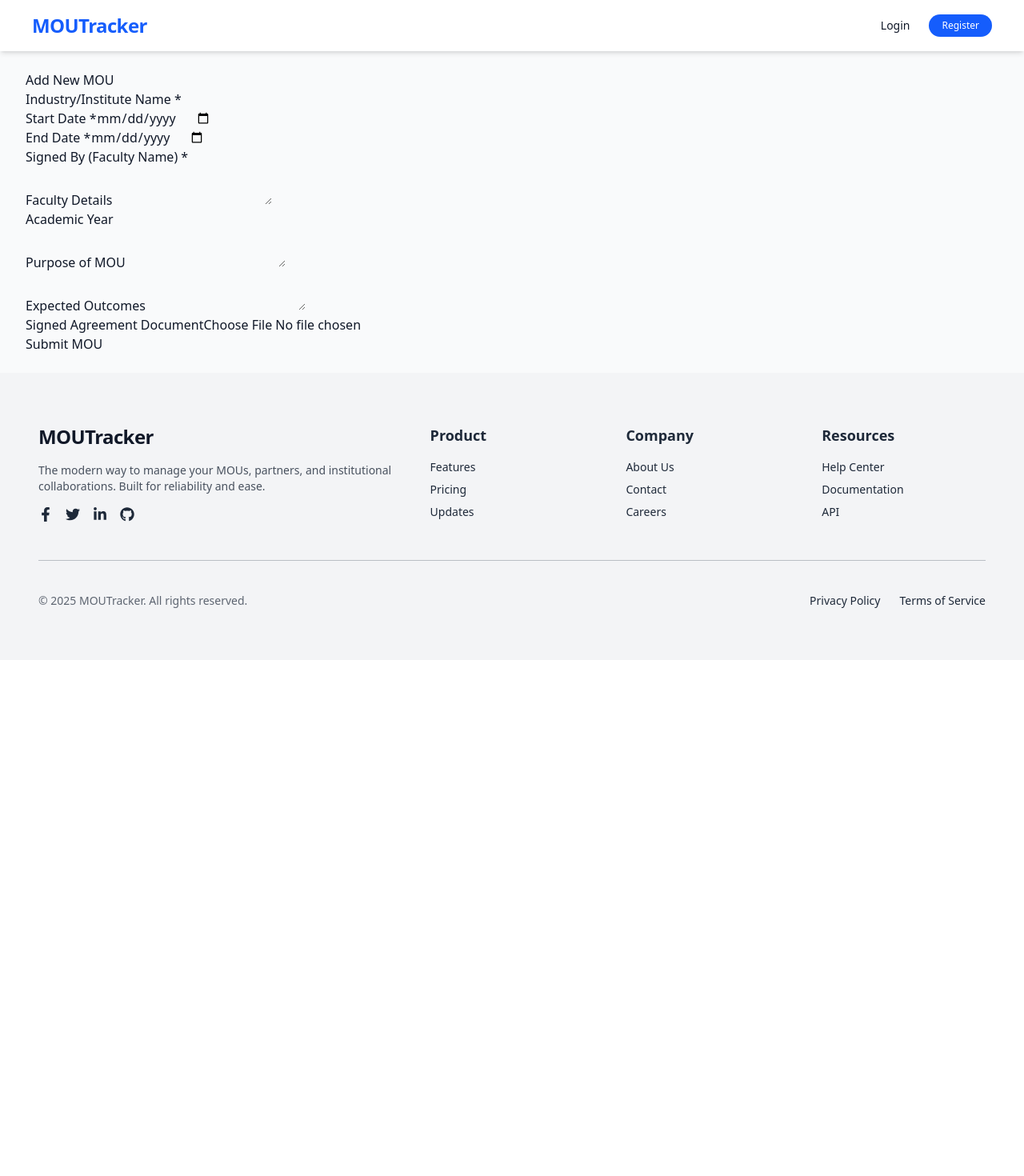
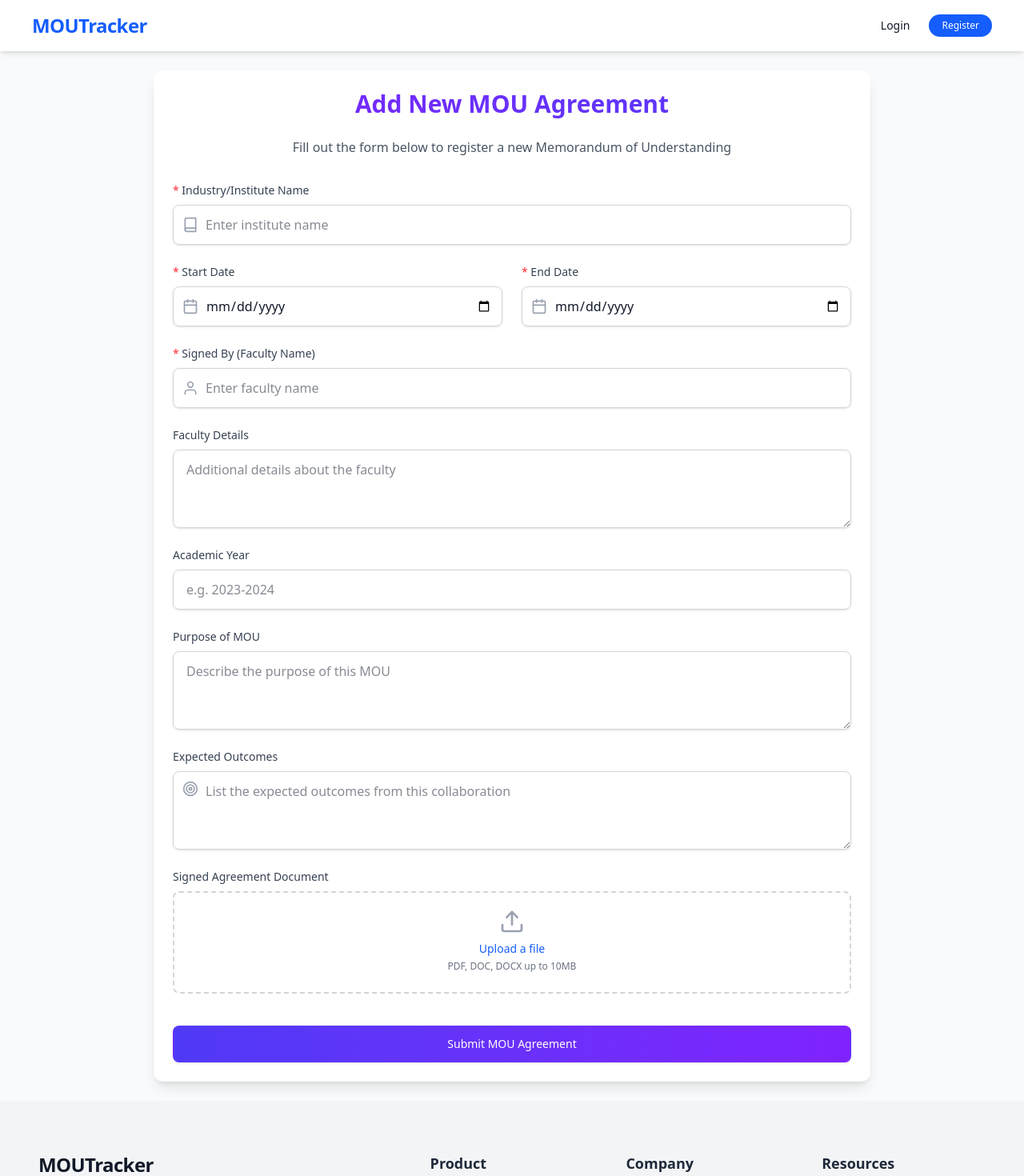
Before and after one commit to JithuMorrison/Axiora, a React (Vite) app: page /add-mou in a window 1280 px wide. Shown: the top 1470 px of the page at 80% size. Before the commit the page ends 825 px from the top, so only its background shows below. Built offline with nearby package versions, Linux system fonts and the light colour scheme.

Commit message:
modified form

```diff
--- a/src/components/MOU/form.jsx
+++ b/src/components/MOU/form.jsx
@@ -2,6 +2,7 @@ import React, { useState, useEffect } from 'react';
 import { addMOU } from '../../utils/excel';
 import { showNewMOUNotification } from '../../utils/notification';
 import { toast } from 'react-toastify';
+import { FiUpload, FiCalendar, FiUser, FiBook, FiTarget, FiFileText } from 'react-icons/fi';
 
 const MOUForm = ({ user }) => {
   const [formData, setFormData] = useState({
@@ -18,38 +19,45 @@ const MOUForm = ({ user }) => {
     createdAt: new Date().toISOString()
   });
 
+  const [isSubmitting, setIsSubmitting] = useState(false);
+  const [filePreview, setFilePreview] = useState(null);
+
   useEffect(() => {
-    // Check for renewals when component mounts
     const interval = setInterval(() => {
       checkMOURenewals();
-    }, 86400000); // Check daily
+    }, 86400000);
 
     return () => clearInterval(interval);
   }, []);
 
   const handleChange = (e) => {
     const { name, value, files } = e.target;
+
+    if (name === 'agreementFile' && files && files[0]) {
+      setFilePreview(files[0].name);
+    }
+
     setFormData(prev => ({
       ...prev,
       [name]: files ? files[0] : value
     }));
   };
 
-  const handleSubmit = (e) => {
+  const handleSubmit = async (e) => {
     e.preventDefault();
+    setIsSubmitting(true);
 
-    // Basic validation
     if (!formData.instituteName || !formData.startDate || !formData.endDate) {
       toast.error('Please fill all required fields');
+      setIsSubmitting(false);
       return;
     }
 
-    // Add MOU to Excel
-    addMOU(formData);
+    try {
+      await addMOU(formData);
       showNewMOUNotification(formData.instituteName);
       toast.success('MOU added successfully!');
 
-    // Reset form
       setFormData({
         instituteName: '',
         startDate: '',
@@ -63,105 +71,230 @@ const MOUForm = ({ user }) => {
         createdBy: user?.email || '',
         createdAt: new Date().toISOString()
       });
+      setFilePreview(null);
+    } catch (error) {
+      toast.error('Failed to add MOU. Please try again.');
+    } finally {
+      setIsSubmitting(false);
+    }
   };
 
   return (
-    <div className="mou-form">
-      <h2>Add New MOU</h2>
-      <form onSubmit={handleSubmit}>
-        <div className="form-group">
-          <label>Industry/Institute Name *</label>
+    <div className="max-w-4xl mx-auto p-6 bg-white rounded-xl shadow-lg">
+      <div className="mb-8 text-center">
+      <h2 className="text-3xl font-bold text-center bg-gradient-to-r from-violet-600 to-indigo-600 bg-clip-text text-transparent mb-6">
+  Add New MOU Agreement
+</h2>
+        <p className="text-gray-600">Fill out the form below to register a new Memorandum of Understanding</p>
+      </div>
+
+      <form onSubmit={handleSubmit} className="space-y-6">
+        {/* Institute Name */}
+        <div className="space-y-2">
+          <label className="block text-sm font-medium text-gray-700">
+            <span className="text-red-500">*</span> Industry/Institute Name
+          </label>
+          <div className="relative">
+            <div className="absolute inset-y-0 left-0 pl-3 flex items-center pointer-events-none">
+              <FiBook className="h-5 w-5 text-gray-400" />
+            </div>
             <input
               type="text"
               name="instituteName"
               value={formData.instituteName}
               onChange={handleChange}
+              className="block w-full pl-10 pr-3 py-3 border border-gray-300 rounded-lg shadow-sm focus:ring-2 focus:ring-blue-500 focus:border-blue-500"
+              placeholder="Enter institute name"
               required
             />
           </div>
+        </div>
 
-        <div className="form-row">
-          <div className="form-group">
-            <label>Start Date *</label>
+        {/* Date Range */}
+        <div className="grid grid-cols-1 md:grid-cols-2 gap-6">
+          <div className="space-y-2">
+            <label className="block text-sm font-medium text-gray-700">
+              <span className="text-red-500">*</span> Start Date
+            </label>
+            <div className="relative">
+              <div className="absolute inset-y-0 left-0 pl-3 flex items-center pointer-events-none">
+                <FiCalendar className="h-5 w-5 text-gray-400" />
+              </div>
               <input
                 type="date"
                 name="startDate"
                 value={formData.startDate}
                 onChange={handleChange}
+                className="block w-full pl-10 pr-3 py-3 border border-gray-300 rounded-lg shadow-sm focus:ring-2 focus:ring-blue-500 focus:border-blue-500"
                 required
               />
             </div>
-          <div className="form-group">
-            <label>End Date *</label>
+          </div>
+
+          <div className="space-y-2">
+            <label className="block text-sm font-medium text-gray-700">
+              <span className="text-red-500">*</span> End Date
+            </label>
+            <div className="relative">
+              <div className="absolute inset-y-0 left-0 pl-3 flex items-center pointer-events-none">
+                <FiCalendar className="h-5 w-5 text-gray-400" />
+              </div>
               <input
                 type="date"
                 name="endDate"
                 value={formData.endDate}
                 onChange={handleChange}
+                className="block w-full pl-10 pr-3 py-3 border border-gray-300 rounded-lg shadow-sm focus:ring-2 focus:ring-blue-500 focus:border-blue-500"
+                required
+              />
+            </div>
+          </div>
+        </div>
+
+        {/* Signed By */}
+        <div className="space-y-2">
+          <label className="block text-sm font-medium text-gray-700">
+            <span className="text-red-500">*</span> Signed By (Faculty Name)
+          </label>
+          <div className="relative">
+            <div className="absolute inset-y-0 left-0 pl-3 flex items-center pointer-events-none">
+              <FiUser className="h-5 w-5 text-gray-400" />
+            </div>
+            <input
+              type="text"
+              name="signedBy"
+              value={formData.signedBy}
+              onChange={handleChange}
+              className="block w-full pl-10 pr-3 py-3 border border-gray-300 rounded-lg shadow-sm focus:ring-2 focus:ring-blue-500 focus:border-blue-500"
+              placeholder="Enter faculty name"
               required
             />
           </div>
         </div>
 
-        <div className="form-group">
-          <label>Signed By (Faculty Name) *</label>
-          <input
-            type="text"
-            name="signedBy"
-            value={formData.signedBy}
-            onChange={handleChange}
-            required
-          />
-        </div>
-
-        <div className="form-group">
-          <label>Faculty Details</label>
+        {/* Faculty Details */}
+        <div className="space-y-2">
+          <label className="block text-sm font-medium text-gray-700">
+            Faculty Details
+          </label>
           <textarea
             name="facultyDetails"
             value={formData.facultyDetails}
             onChange={handleChange}
+            rows={3}
+            className="block w-full px-4 py-3 border border-gray-300 rounded-lg shadow-sm focus:ring-2 focus:ring-blue-500 focus:border-blue-500"
+            placeholder="Additional details about the faculty"
           />
         </div>
 
-        <div className="form-group">
-          <label>Academic Year</label>
+        {/* Academic Year */}
+        <div className="space-y-2">
+          <label className="block text-sm font-medium text-gray-700">
+            Academic Year
+          </label>
           <input
             type="text"
             name="academicYear"
             value={formData.academicYear}
             onChange={handleChange}
+            className="block w-full px-4 py-3 border border-gray-300 rounded-lg shadow-sm focus:ring-2 focus:ring-blue-500 focus:border-blue-500"
+            placeholder="e.g. 2023-2024"
           />
         </div>
 
-        <div className="form-group">
-          <label>Purpose of MOU</label>
+        {/* Purpose */}
+        <div className="space-y-2">
+          <label className="block text-sm font-medium text-gray-700">
+            Purpose of MOU
+          </label>
           <textarea
             name="purpose"
             value={formData.purpose}
             onChange={handleChange}
+            rows={3}
+            className="block w-full px-4 py-3 border border-gray-300 rounded-lg shadow-sm focus:ring-2 focus:ring-blue-500 focus:border-blue-500"
+            placeholder="Describe the purpose of this MOU"
           />
         </div>
 
-        <div className="form-group">
-          <label>Expected Outcomes</label>
+        {/* Expected Outcomes */}
+        <div className="space-y-2">
+          <label className="block text-sm font-medium text-gray-700">
+            Expected Outcomes
+          </label>
+          <div className="relative">
+            <div className="absolute inset-y-0 left-0 pl-3 pt-3 flex items-start pointer-events-none">
+              <FiTarget className="h-5 w-5 text-gray-400" />
+            </div>
             <textarea
               name="outcomes"
               value={formData.outcomes}
               onChange={handleChange}
+              rows={3}
+              className="block w-full pl-10 pr-3 py-3 border border-gray-300 rounded-lg shadow-sm focus:ring-2 focus:ring-blue-500 focus:border-blue-500"
+              placeholder="List the expected outcomes from this collaboration"
             />
           </div>
+        </div>
 
-        <div className="form-group">
-          <label>Signed Agreement Document</label>
+        {/* File Upload */}
+        <div className="space-y-2">
+          <label className="block text-sm font-medium text-gray-700">
+            Signed Agreement Document
+          </label>
+          <div className="mt-1 flex justify-center px-6 pt-5 pb-6 border-2 border-gray-300 border-dashed rounded-lg">
+            <div className="space-y-1 text-center">
+              <div className="flex text-sm text-gray-600 justify-center">
+                <label
+                  htmlFor="agreementFile"
+                  className="relative cursor-pointer bg-white rounded-md font-medium text-blue-600 hover:text-blue-500 focus-within:outline-none"
+                >
+                  <div className="flex flex-col items-center">
+                    <FiUpload className="mx-auto h-8 w-8 text-gray-400" />
+                    <span className="mt-2">Upload a file</span>
+                    {filePreview && (
+                      <span className="mt-1 text-xs text-gray-500">{filePreview}</span>
+                    )}
+                  </div>
                   <input
+                    id="agreementFile"
+                    name="agreementFile"
                     type="file"
-            name="agreementFile"
                     onChange={handleChange}
                     accept=".pdf,.doc,.docx"
+                    className="sr-only"
                   />
+                </label>
+              </div>
+              <p className="text-xs text-gray-500">
+                PDF, DOC, DOCX up to 10MB
+              </p>
+            </div>
+          </div>
         </div>
 
-        <button type="submit" className="submit-btn">Submit MOU</button>
+        {/* Submit Button */}
+        <div className="pt-4">
+          <button
+            type="submit"
+            disabled={isSubmitting}
+            className={`w-full flex justify-center py-3 px-4 border border-transparent rounded-lg shadow-sm text-sm font-medium text-white bg-gradient-to-r from-indigo-600 to-violet-600 hover:from-violet-700 hover:to-indigo-700 focus:outline-none focus:ring-2 focus:ring-offset-2 focus:ring-blue-500 transition-colors duration-200 ${
+              isSubmitting ? 'opacity-70 cursor-not-allowed' : ''
+            }`}
+          >
+            {isSubmitting ? (
+              <>
+                <svg className="animate-spin -ml-1 mr-3 h-5 w-5 text-white" xmlns="http://www.w3.org/2000/svg" fill="none" viewBox="0 0 24 24">
+                  <circle className="opacity-25" cx="12" cy="12" r="10" stroke="currentColor" strokeWidth="4"></circle>
+                  <path className="opacity-75" fill="currentColor" d="M4 12a8 8 0 018-8V0C5.373 0 0 5.373 0 12h4zm2 5.291A7.962 7.962 0 014 12H0c0 3.042 1.135 5.824 3 7.938l3-2.647z"></path>
+                </svg>
+                Processing...
+              </>
+            ) : (
+              'Submit MOU Agreement'
+            )}
+          </button>
+        </div>
       </form>
     </div>
   );
```
Lines whose indentation alone changed are shown as unchanged.
